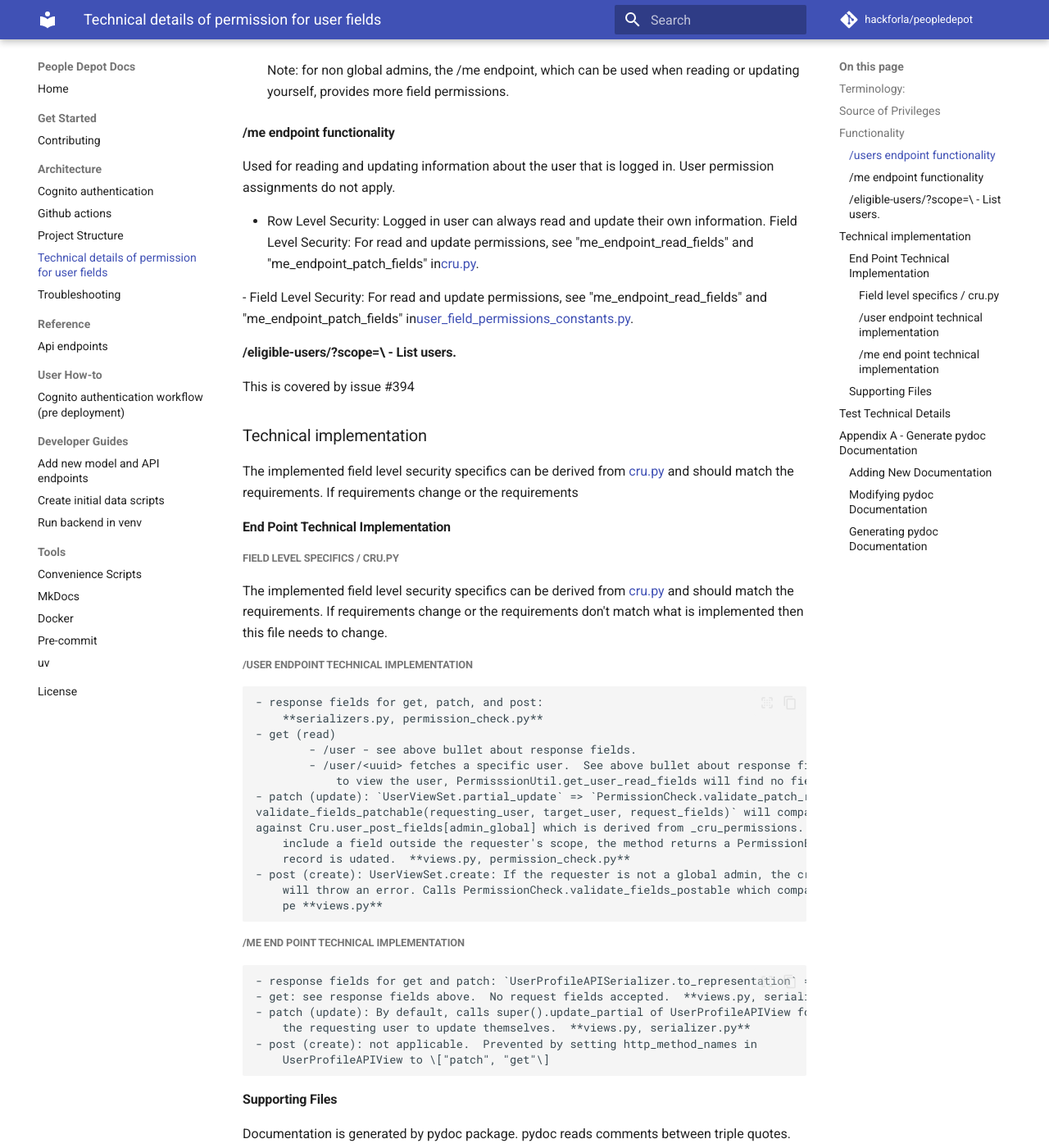
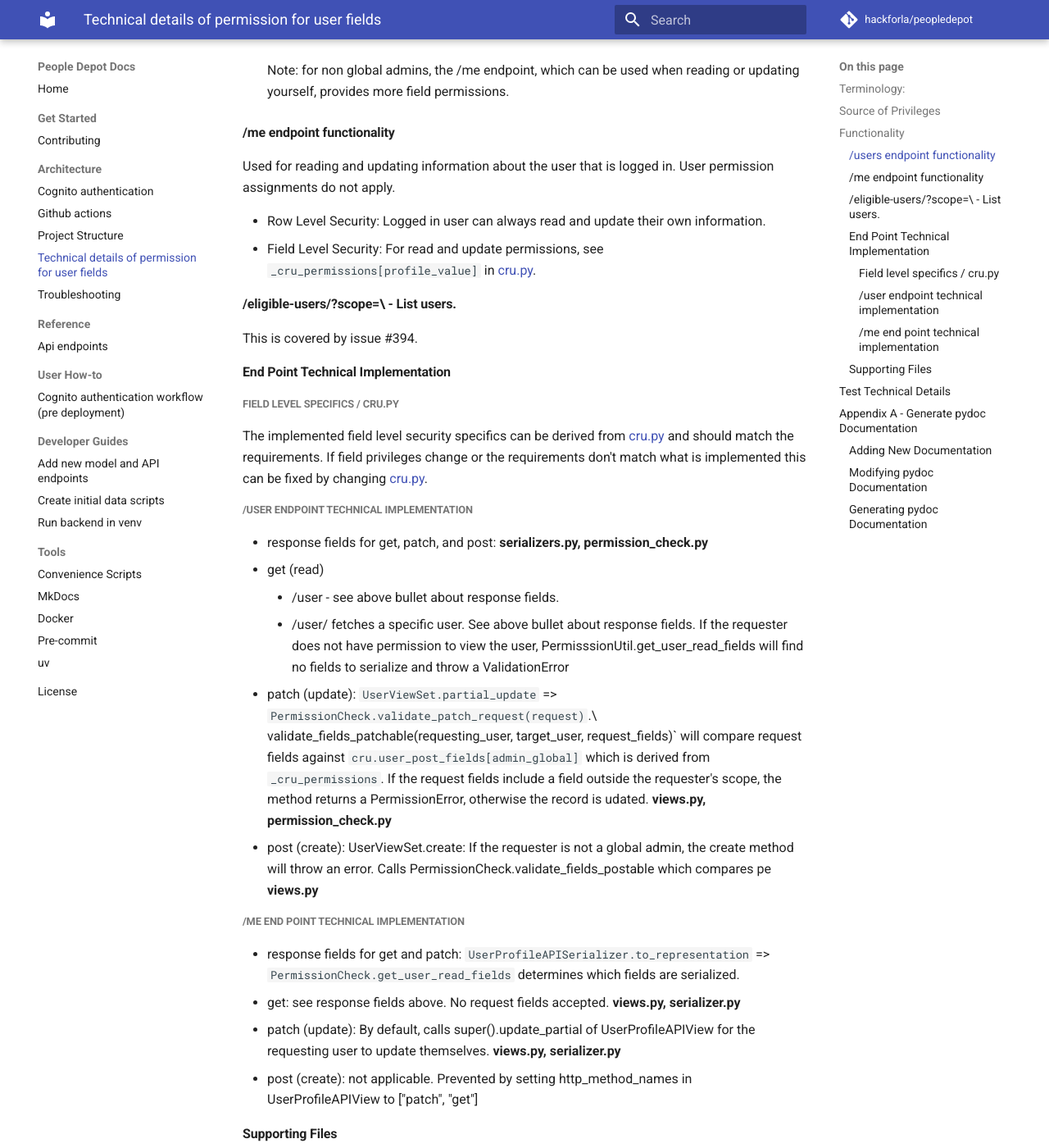
Before and after one commit to hackforla/peopledepot, an MkDocs documentation site: the page built from docs/architecture/technical-details-of-permission-for-user-fields.md, in a window 1280 px wide and 1400 px high, scrolled down 1620 px. Shown: the whole window at 82% size. Built offline with MkDocs 1.6.1 and Material for MkDocs 9.7.7, drawn with Linux system fonts in a browser that asks for light colours; comment, search, counter and statistics services are not loaded; some of the changed text lies outside the part shown.

Commit message:
Update doc

````diff
--- a/docs/architecture/technical-details-of-permission-for-user-fields.md
+++ b/docs/architecture/technical-details-of-permission-for-user-fields.md
@@ -69,58 +69,48 @@ The following API endpoints retrieve users:
 Used for reading and updating information about the user that is logged in.  User permission assignments do not apply.
 
 - Row Level Security: Logged in user can always read and update their own information.
-    Field Level Security: For read and update permissions, see "me_endpoint_read_fields" and "me_endpoint_patch_fields" in[cru.py](../../app/core/cru.py).
-
-\- Field Level Security: For read and update permissions, see "me_endpoint_read_fields" and "me_endpoint_patch_fields" in[user_field_permissions_constants.py](../../app/core/user_field_permissions_constants.py).
+- Field Level Security: For read and update permissions, see `_cru_permissions[profile_value]` in [cru.py](../../app/core/cru.py).
 
 #### /eligible-users/<project id>?scope=\<all/team/notteam> - List users.
 
-This is covered by issue #394
-
-### Technical implementation
-
-The implemented field level security specifics can be derived from [cru.py](../../app/core/cru.py) and should match the requirements.  If requirements change or the requirements
+This is covered by issue #394.
 
 #### End Point Technical Implementation
 
 ##### Field level specifics / cru.py
 
-The implemented field level security specifics can be derived from [cru.py](../../app/core/cru.py) and should match the requirements.  If requirements change or the requirements
-don't match what is implemented then this file needs to change.
+The implemented field level security specifics can be derived from [cru.py](../../app/core/cru.py) and should match the requirements.  If field privileges change or the requirements
+don't match what is implemented this can be fixed by changing [cru.py](../../app/core/cru.py).
 
 ##### /user endpoint technical implementation
 
-```
 - response fields for get, patch, and post:
     **serializers.py, permission_check.py**
 - get (read)
-        - /user - see above bullet about response fields.
-        - /user/<uuid> fetches a specific user.  See above bullet about response fields.  If the requester does not have permission
-            to view the user, PermisssionUtil.get_user_read_fields will find no fields to serialize and throw a ValidationError
-- patch (update): `UserViewSet.partial_update` => `PermissionCheck.validate_patch_request(request)`.
-validate_fields_patchable(requesting_user, target_user, request_fields)` will compare request fields
-against Cru.user_post_fields[admin_global] which is derived from _cru_permissions.  If the request fields
+    - /user - see above bullet about response fields.
+    - /user/<uuid> fetches a specific user.  See above bullet about response fields.  If the requester does not have permission
+        to view the user, PermisssionUtil.get_user_read_fields will find no fields to serialize and throw a ValidationError
+- patch (update): `UserViewSet.partial_update` => `PermissionCheck.validate_patch_request(request)`.\
+    validate_fields_patchable(requesting_user, target_user, request_fields)\` will compare request fields
+    against `cru.user_post_fields[admin_global]` which is derived from `_cru_permissions`.  If the request fields
     include a field outside the requester's scope, the method returns a PermissionError, otherwise the
     record is udated.  **views.py, permission_check.py**
 - post (create): UserViewSet.create: If the requester is not a global admin, the create method
     will throw an error. Calls PermissionCheck.validate_fields_postable which compares
     pe **views.py**
-```
 
 ##### /me end point technical implementation
 
-```
 - response fields for get and patch: `UserProfileAPISerializer.to_representation` => `PermissionCheck.get_user_read_fields` determines which fields are serialized.
 - get: see response fields above.  No request fields accepted.  **views.py, serializer.py**
 - patch (update): By default, calls super().update_partial of UserProfileAPIView for
     the requesting user to update themselves.  **views.py, serializer.py**
 - post (create): not applicable.  Prevented by setting http_method_names in
     UserProfileAPIView to \["patch", "get"\]
-```
 
 #### Supporting Files
 
-Documentation is generated by pydoc package.  pydoc reads comments between triple quotes. See \[Appendix A\]
+Documentation is generated by pydoc package.  pydoc reads comments between triple quotes. See Appendix A.
 
 - [permission_check.html](./docs/pydoc/permission_check.html)
 - [permission_fields.py](./docs/pydoc/http_method_field_permissions.html) => called from permission_check to
````
